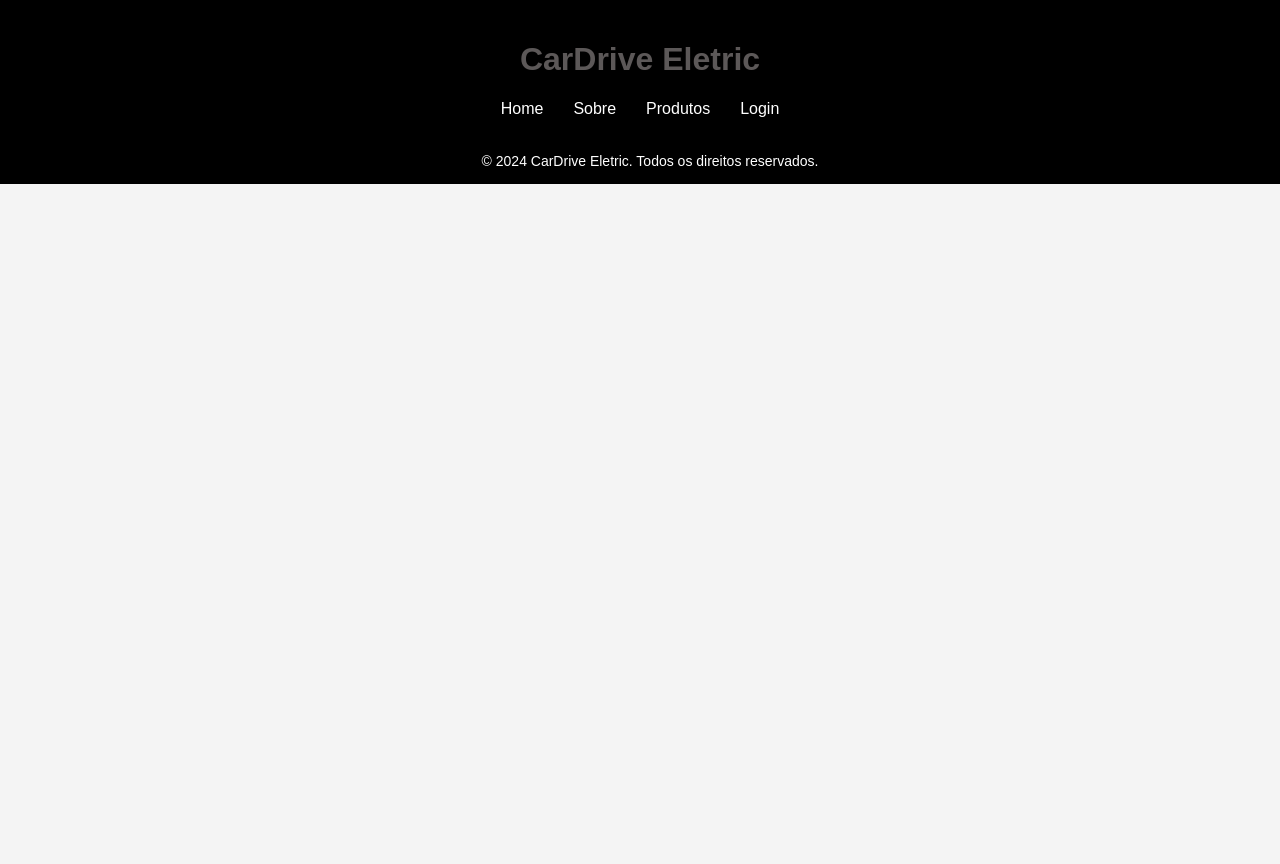
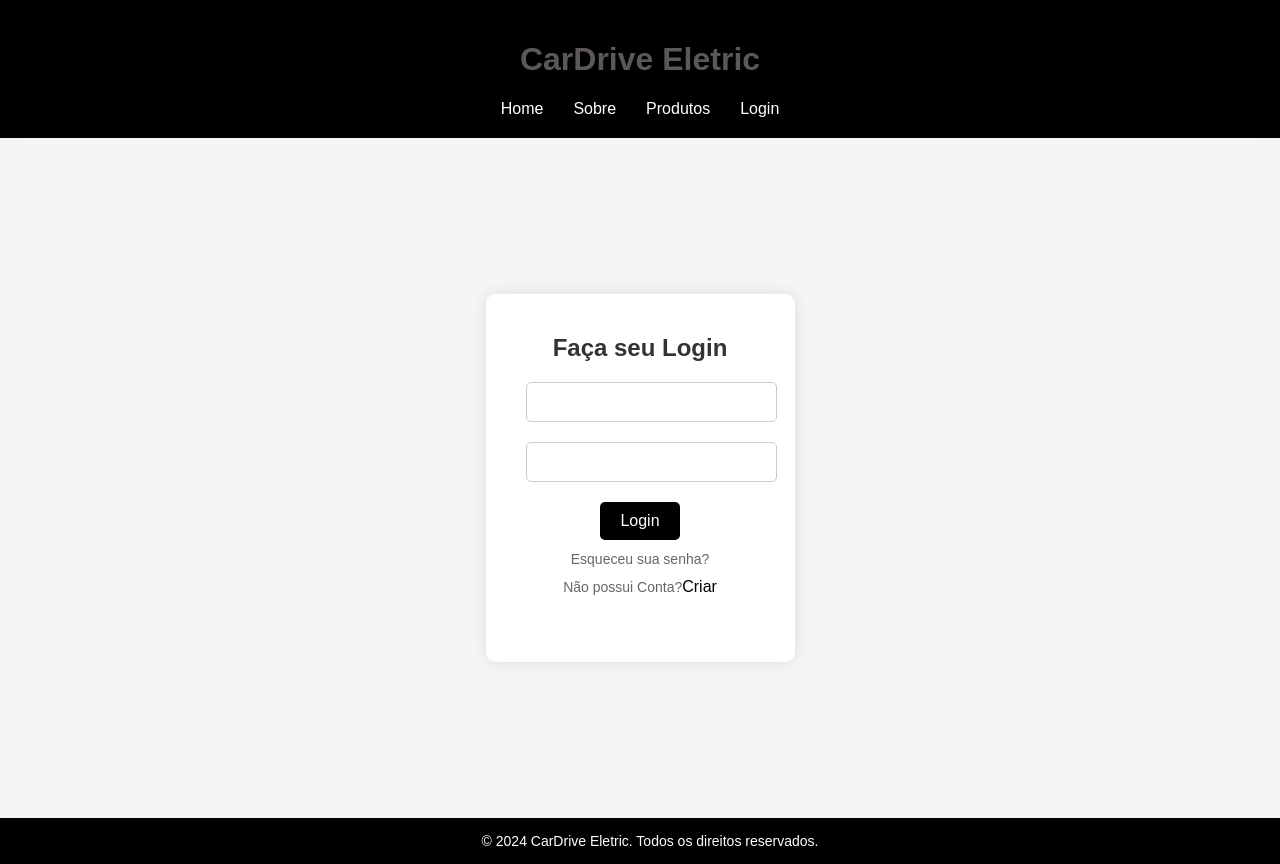
Before and after one commit to henriqueignacio/CP6-Web, a React (Vite) app: page /login in a window 1280 px wide. Before the commit the page ends 800 px from the top, so only its background shows below. Built offline with nearby package versions, Linux system fonts and the light colour scheme; no server answers.

Commit message:
Pagina Login Finalizada

```diff
--- a/src/App.jsx
+++ b/src/App.jsx
@@ -3,6 +3,7 @@ import { BrowserRouter as Router, Routes, Route } from 'react-router-dom';
 import Header from './components/Header';
 import Footer from './components/Footer';
 import Home from './components/Home';
+import Login from './routes/Login';
 
 function App() {
 
@@ -12,6 +13,7 @@ function App() {
       <Header/>
       <Routes>
       <Route path="/" element={<Home />} />
+      <Route path="/login" element={<Login />} />
       </Routes>
       <Footer/>
 
--- a/src/components/Home.jsx
+++ b/src/components/Home.jsx
@@ -10,8 +10,8 @@ const Home = () => {
       <div className="index-content">
         <h2>Bem-vindo ao CarDrive Eletric</h2>
         <p>
-          A Formula E é a categoria de automobilismo totalmente elétrica, trazendo inovações para o futuro
-          das corridas e da mobilidade sustentável.
+          A CarDrive Eletric é uma loja de carros totalmente elétrica, trazendo inovações e novas tecnologias para o futuro
+          dos carros. Com a missão de tornar a automóvel e da mobilidade sustentável.
         </p>
       </div>
     </div>
--- a/src/index.css
+++ b/src/index.css
@@ -63,12 +63,12 @@ body {
   }
 
   button:hover, .btn:hover {
-    background-color: #ff0000;
+    background-color: #000000;
   }
 
   /* Links */
   a {
-    color: #ff0000;
+    color: #000000;
     text-decoration: none;
   }
 
@@ -186,3 +186,118 @@ body {
 #card-section .card button:hover {
   background-color: #0056b3; /* Muda a cor do botão ao passar o mouse */
 }
+
+ /* Container geral */
+ .container {
+  display: flex;
+  justify-content: center;
+  align-items: center;
+  height: 80vh;
+  background-color: #f5f5f5;
+}
+
+/* Container de login */
+.container-login {
+  display: flex;
+  flex-direction: column;
+  justify-content: center;
+  align-items: center;
+  background-color: white;
+  padding: 40px;
+  border-radius: 10px;
+  box-shadow: 0 0 15px rgba(0, 0, 0, 0.1);
+}
+
+.login {
+  width: 100%;
+  max-width: 400px;
+}
+
+.login-form {
+  display: flex;
+  flex-direction: column;
+}
+
+.titulo-login {
+  font-size: 24px;
+  font-weight: bold;
+  margin-bottom: 20px;
+  text-align: center;
+}
+
+/* Inputs */
+.w-input {
+  position: relative;
+  margin-bottom: 20px;
+}
+
+.input-form {
+  width: 100%;
+  padding: 10px;
+  font-size: 16px;
+  border: 1px solid #ccc;
+  border-radius: 5px;
+  outline: none;
+  transition: border-color 0.3s ease;
+}
+
+.input-form:focus {
+  border-color: #ff0000;
+}
+
+.w-input span {
+  position: absolute;
+  top: -10px;
+  left: 10px;
+  background-color: white;
+  padding: 0 5px;
+  font-size: 14px;
+  color: #777;
+}
+
+.login-btn {
+  display: flex;
+  justify-content: center;
+}
+
+.login-form-btn {
+  background-color: #000000;
+  color: white;
+  padding: 10px 20px;
+  border: none;
+  border-radius: 5px;
+  font-size: 16px;
+  cursor: pointer;
+  transition: background-color 0.3s ease;
+}
+
+.login-form-btn:hover {
+  background-color: #ff0000;
+}
+
+/* Links úteis */
+.uteis {
+  list-style-type: none;
+  padding: 0;
+  margin-top: 10px;
+  text-align: center;
+}
+
+.uteis li {
+  margin-bottom: 10px;
+}
+
+.uteis a {
+  color: #000000;
+  text-decoration: none;
+  transition: color 0.3s ease;
+}
+
+.uteis a:hover {
+  color: #ff0000;
+}
+
+.texto1 {
+  font-size: 14px;
+  color: #666;
+}
--- a/src/routes/Login.jsx
+++ b/src/routes/Login.jsx
@@ -0,0 +1,95 @@
+import { useRef, useState, useEffect } from 'react';
+import { useNavigate } from 'react-router-dom';
+
+const Login = () => {
+  // Hooks useRef para pegar a referência dos inputs de email e senha
+  const emailRef = useRef();
+  const passwordRef = useRef();
+
+  // Hook useState para armazenar usuários
+  const [users, setUsers] = useState([]);
+
+  // Hook useNavigate para redirecionar o usuário após o login
+  const navigate = useNavigate();
+
+  // Função de validação
+  const validateUser = () => {
+    return users.some(
+      (user) =>
+        user.email === emailRef.current.value &&
+        user.password === passwordRef.current.value
+    );
+  };
+
+  // Função de submit
+  const handleSubmit = (e) => {
+    e.preventDefault();
+    if (validateUser()) {
+      const token =
+        Math.random().toString(16).substring(2) +
+        Math.random().toString(16).substring(2);
+      sessionStorage.setItem('email', emailRef.current.value);
+      sessionStorage.setItem('token', token);
+      navigate('/dashboard');
+    } else {
+      alert('Usuário ou senha inválidos');
+    }
+  };
+
+  // Hook useEffect para buscar os dados de usuários
+  useEffect(() => {
+    fetch('http://localhost:5000/usuarios')
+      .then((res) => res.json())
+      .then((data) => setUsers(data));
+  }, []);
+
+  return (
+    <section className="container">
+      <div className="container-login">
+        <div className="login">
+          <form className="login-form" onSubmit={handleSubmit}>
+            <span className="titulo-login">Faça seu Login</span>
+
+            <div className="w-input">
+              <input
+                type="email"
+                className="input-form"
+                id="email"
+                ref={emailRef}
+              />
+              <span placeholder="Email"></span>
+            </div>
+
+            <div className="w-input">
+              <input
+                type="password"
+                className="input-form"
+                id="password"
+                ref={passwordRef}
+              />
+              <span placeholder="Senha"></span>
+            </div>
+
+            <div className="login-btn">
+              <button type="submit" className="login-form-btn">
+                Login
+              </button>
+            </div>
+
+            <ul className="uteis">
+              <li>
+                <span className="texto1">Esqueceu sua senha?</span>
+              </li>
+              <li>
+                <span className="texto1">Não possui Conta?</span>
+                <a href="#">Criar</a>
+              </li>
+            </ul>
+          </form>
+        </div>
+      </div>
+    </section>
+  );
+};
+
+export default Login;
```
Also changed, not shown: dados.json (+13 -0 lines).
